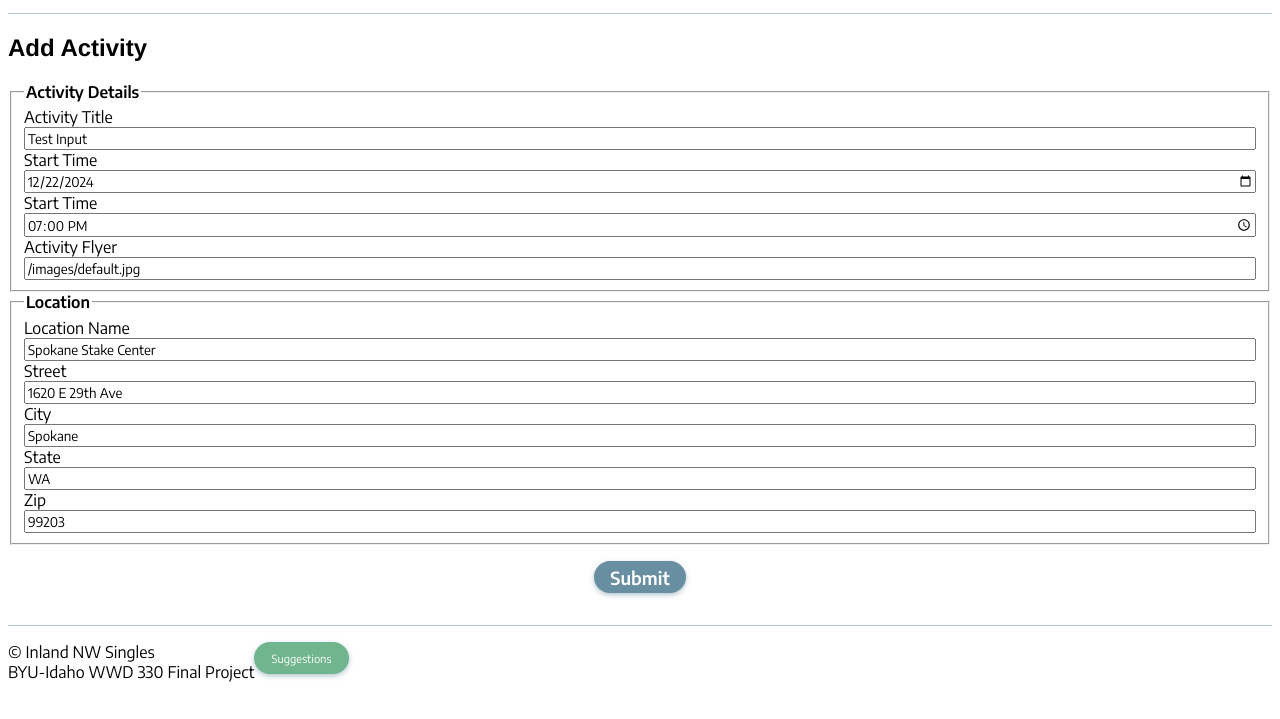
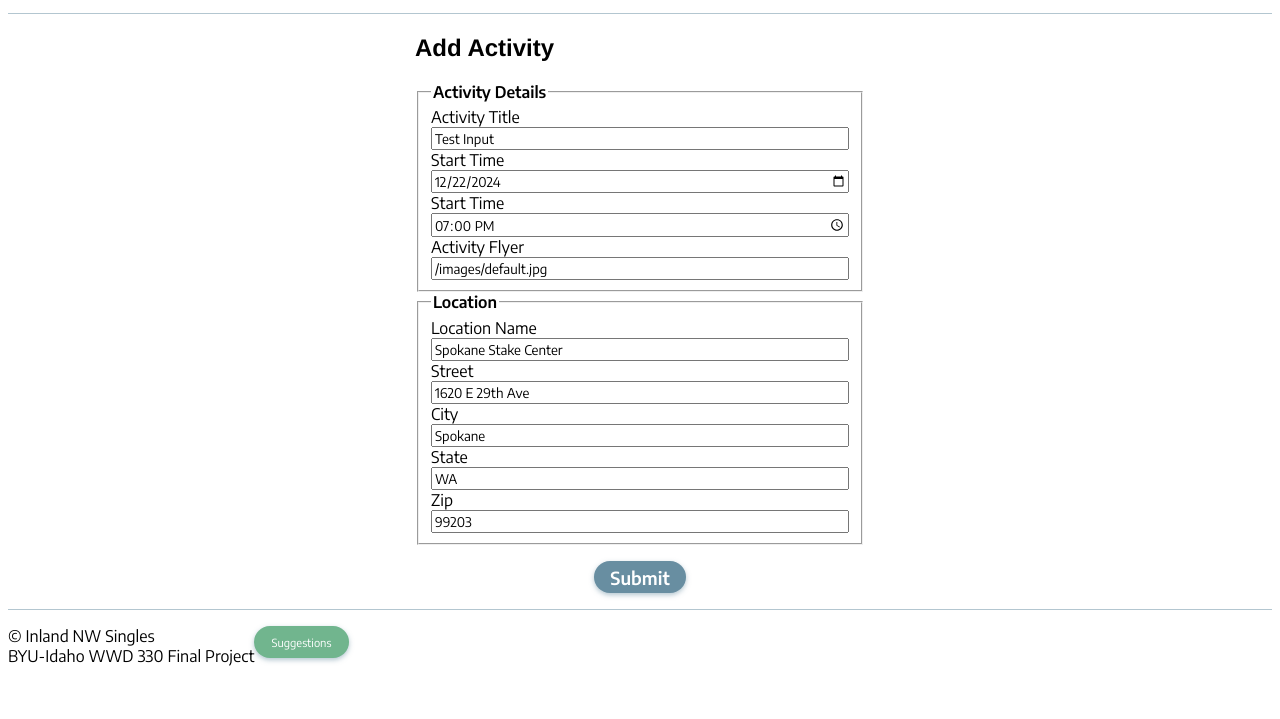
Before and after one commit to Kiyoos/inlandnwsingles, a website built with Vite: page src/activities/index.html in a window 1280 px wide. Shown: the part 79-798 px from the top of the page. Built offline with nearby package versions, Linux system fonts and the light colour scheme; no server answers; files whose address does not match are found by name; a web font is replaced by a local one.

Commit message:
updated section to div

```diff
--- a/src/css/styles.css
+++ b/src/css/styles.css
@@ -379,7 +379,7 @@ input {
   width: 100%;
 }
 
-#addAct > section {
+#addAct > div {
   max-width: 450px;
   margin: auto;
 }
```
